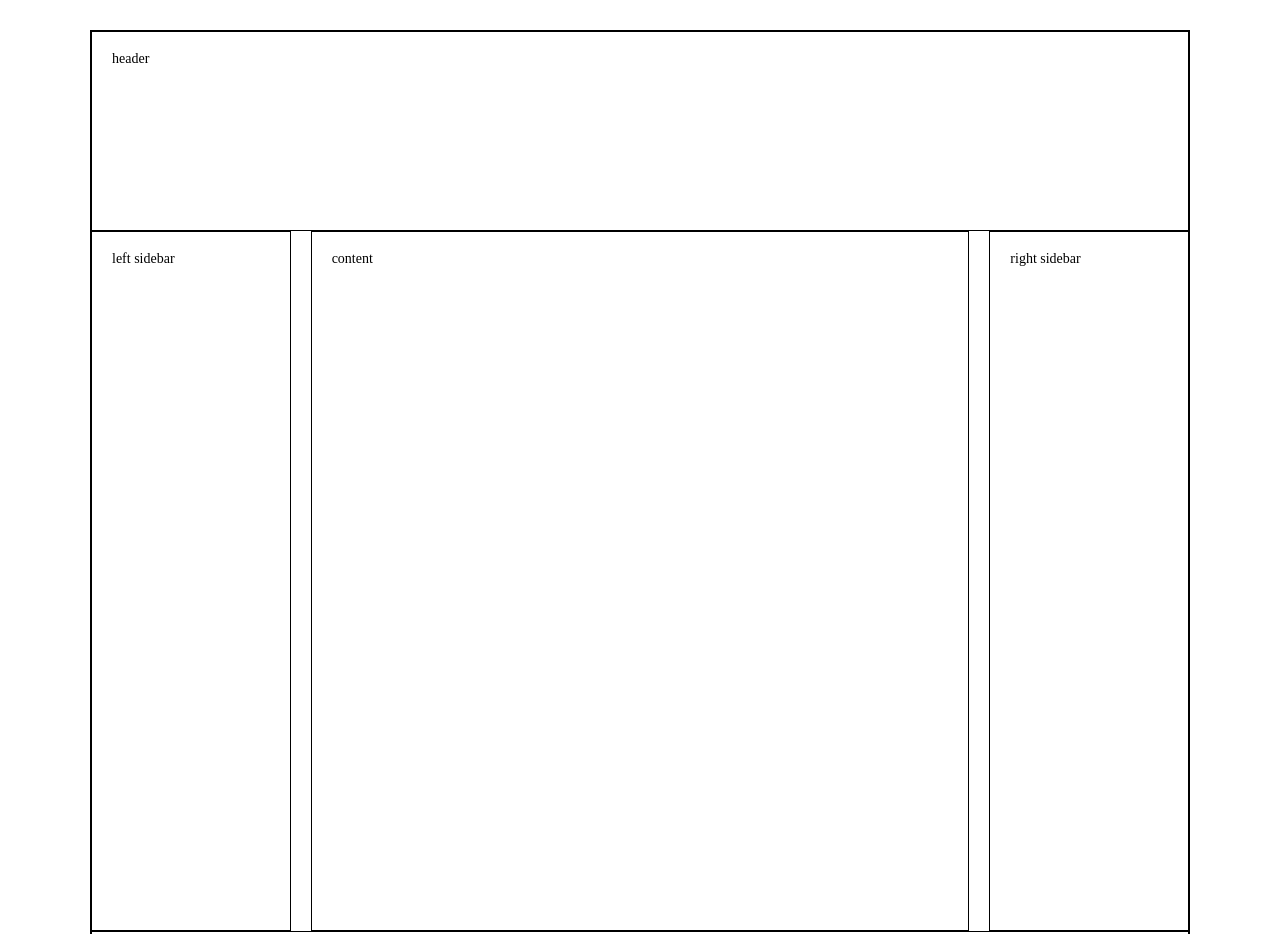
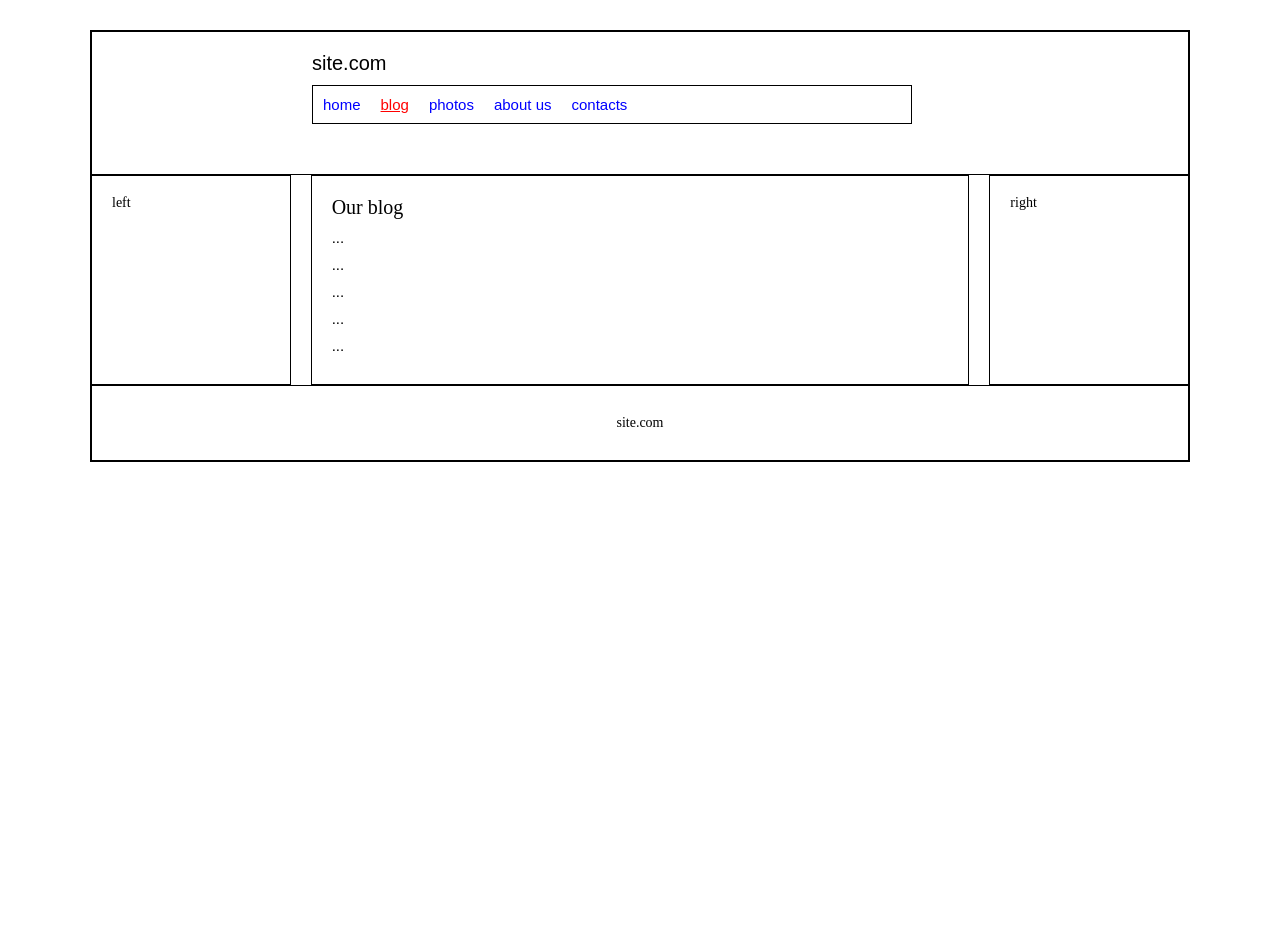
Before and after one commit to darthrack-crypto/html-css-js, a plain HTML site: page css-three-colon-maket/index.html in a window 1280 px wide. Shown: the top 934 px of the page. After the commit the page ends 830 px from the top, so only its background shows below. Drawn offline with Linux system fonts and the light colour scheme.

Commit message:
css-three-colon-maket

```diff
--- a/css-three-colon-maket/index.html
+++ b/css-three-colon-maket/index.html
@@ -10,24 +10,48 @@
 </head>
 
 <body>
-    <div id="wrapper">
-        <div id="header">
-            header
+    <div class="wrapper">
+        <header>
+            <div class="block">
+                <div class="sitename">site.com</div>
+                <nav>
+                    <a href="#">home</a>
+                    <a href="#" class="active">blog</a>
+                    <a href="#">photos</a>
+                    <a href="#">about us</a>
+                    <a href="#">contacts</a>
+                </nav>
+            </div>
+        </header>
+        <div class="container">
+            <aside class="left">
+                left
+            </aside>
+            <main>
+                <h1>Our blog</h1>
+                <p>
+                    ...
+                </p>
+                <p>
+                    ...
+                </p>
+                <p>
+                    ...
+                </p>
+                <p>
+                    ...
+                </p>
+                <p>
+                    ...
+                </p>
+            </main>
+            <aside class="right">
+                right
+            </aside>
         </div>
-        <div id="container">
-            <div id="left">
-                left sidebar
-            </div>
-            <div id="content">
-                content
-            </div>
-            <div id="right">
-                right sidebar
-            </div>
-        </div>
-        <div id="footer">
-            footer
-        </div>
+        <footer>
+            site.com
+        </footer>
     </div>
 </body>
 
--- a/css-three-colon-maket/style.css
+++ b/css-three-colon-maket/style.css
@@ -58,39 +58,68 @@ img {vertical-align: top;}
 h1,h2,h3,h4,h5,h6{font-size: inherit; font-weight: 400;}
 /******************************************************************************/
 
-#wrapper {
+
+.wrapper {
 	width: 1100px;
 	margin: 30px auto;
 	border: 1px solid black;
 }
-#header {
-	height: 200px;
+header {
+	border: 1px solid black;
+}
+.container {
+	display: flex;
+}
+main {
+	width: 660px;
 	padding: 20px;
 	border: 1px solid black;
 }
-#container {
-	display: flex;
-}
-#content {
-	width: 660px;
-	height: 700px;
-	padding: 20px;
-	border: 1px solid black;
-}
-#left {
+.left {
 	width: 200px;
 	margin-right: 20px;
 	padding: 20px;
 	border: 1px solid black;
 }
-#right {
+.right {
 	width: 200px;
 	margin-left: 20px;
 	padding: 20px;
 	border: 1px solid black;
 }
-#footer {
-	height: 200px;
-	padding: 20px;
+footer {
+	padding: 30px 0;
+	border: 1px solid black;
+	text-align: center;
+}
+
+.block {
+	margin: 20px 0 50px 220px;
+}
+.sitename {
+	margin-bottom: 10px;
+	font: 20px Arial;
+}
+nav {
+	display: flex;
+	width: 600px;
 	border: 1px solid black;
 }
+nav a {
+	padding: 10px;
+	color: blue;
+	text-decoration: none;
+	font: 15px Arial;
+}
+nav a:hover, nav a.active {
+	color: red;
+	text-decoration: underline;
+}
+main h1 {
+	font: 20px "Times New Roman";
+}
+main p {
+	margin: 10px 0;
+	text-align: justify;
+	font: 15px Arial;
+}
```
